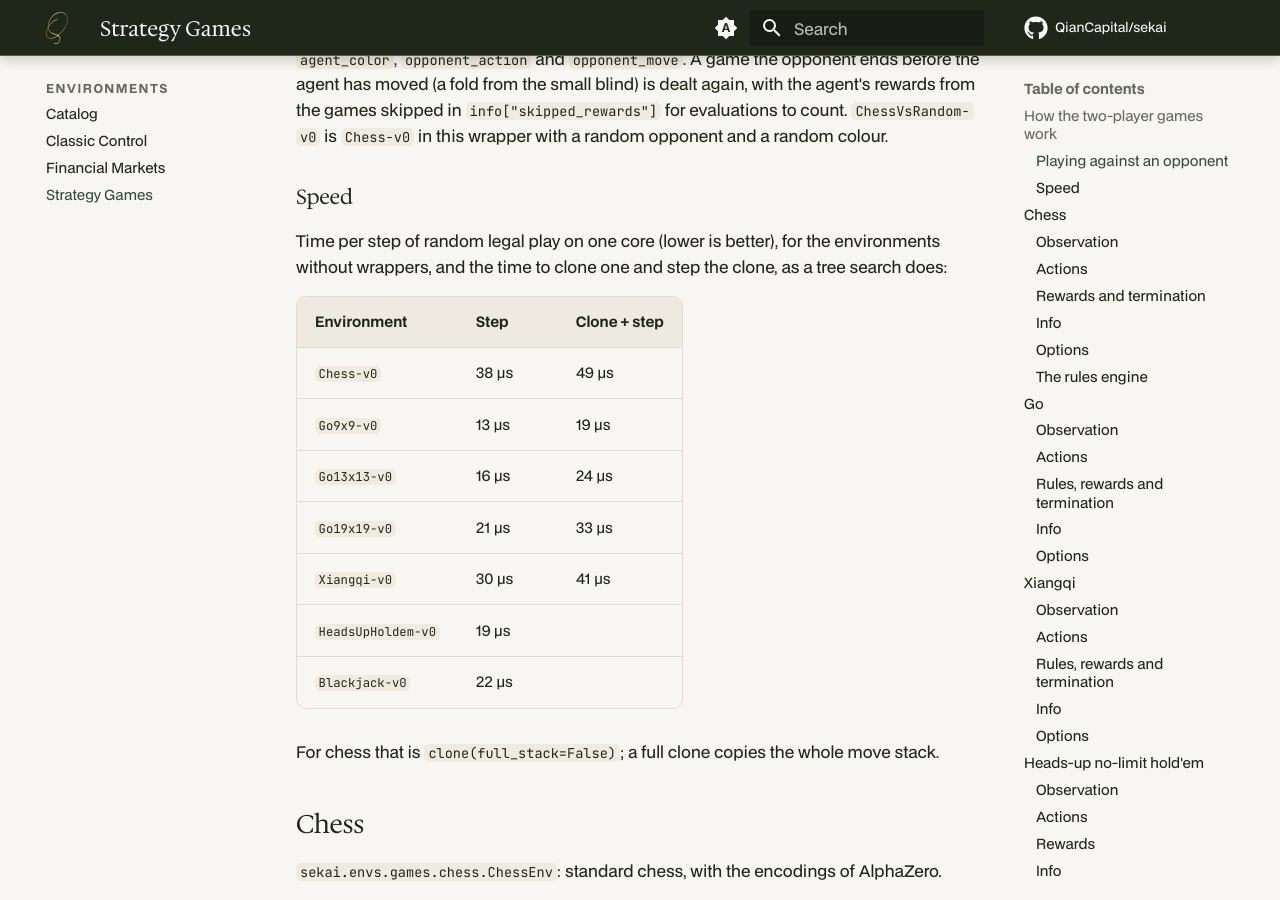
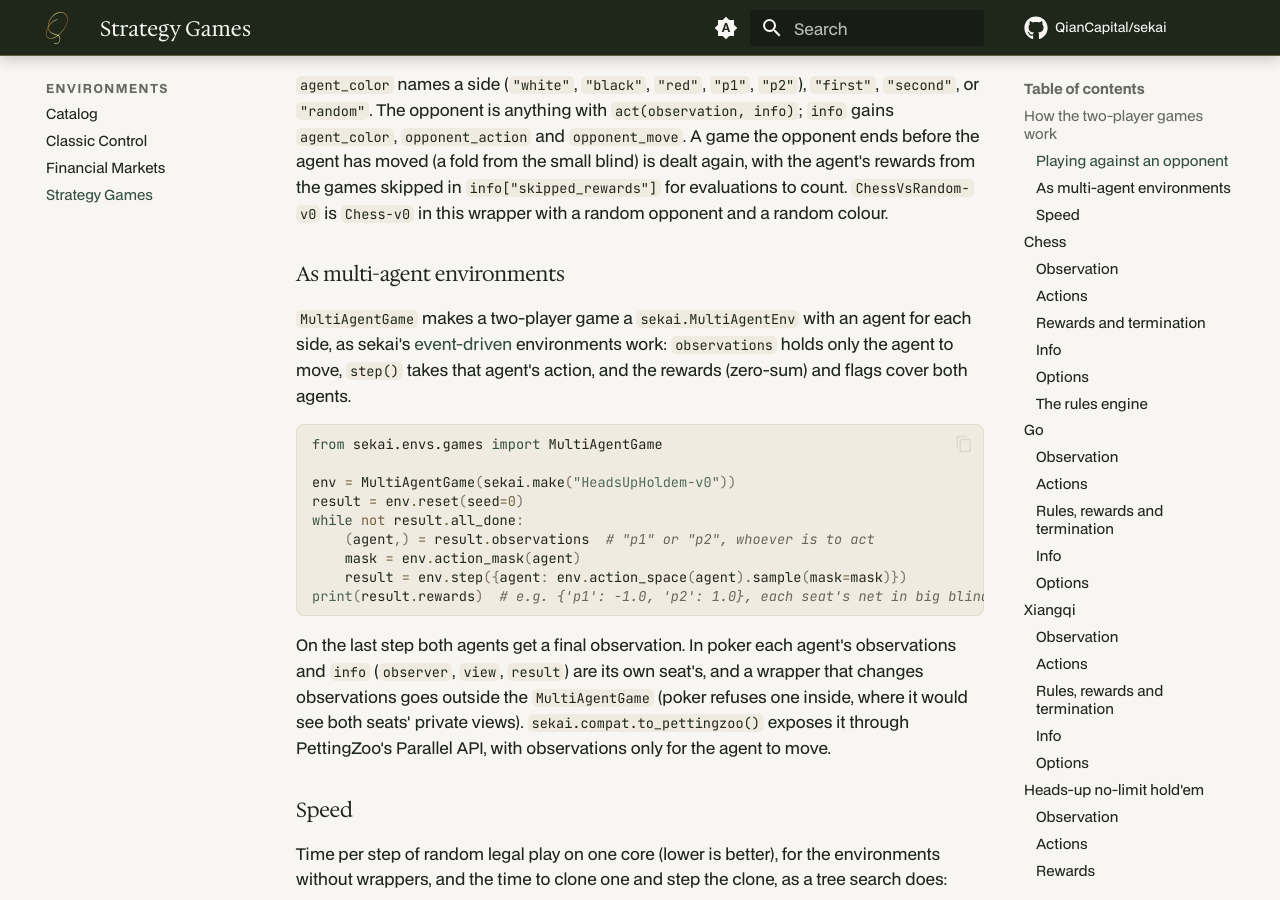
Before and after one commit to QianCapital/sekai, an MkDocs documentation site: the page built from docs/environments/games.md, in a window 1280 px wide and 900 px high, scrolled down 2703 px. Built offline with MkDocs 1.6.1 and Material for MkDocs 9.7.7, drawn with Linux system fonts in a browser that asks for light colours; comment, search, counter and statistics services are not loaded; some of the changed text lies outside the part shown.

Commit message:
Docs and CHANGELOG: illegal_action="lose" everywhere, and MultiAgentGame
The games page describes the forfeit in each game (and its options signatures show it)
and has a section on MultiAgentGame; the self-play guide shows an unmasked PPO on a
game built with illegal_action="lose" and two learners through MultiAgentGame; the
multi-agent guide points to it as an event-driven environment; the API reference lists
it; the README mentions both; and the CHANGELOG's 0.3.1 entry has them, with the
source distribution's new contents.

Co-Authored-By: Claude Opus 5.5 <noreply@anthropic.com>

````diff
--- a/docs/environments/games.md
+++ b/docs/environments/games.md
@@ -35,11 +35,14 @@ play both sides and let tree search work on the environment directly:
   [action-mask convention](../guide/training.md#action-masks-maskableppo), which
   `sekai.check_env`, `action_space.sample(mask=...)` and MaskablePPO understand; through
   wrappers such as `TimeLimit`, `sekai.get_action_mask(env)` finds it), and
-  `info["legal_actions"]` lists them. An illegal action raises `IllegalMove` (chess and
-  xiangqi can instead forfeit the game with `illegal_action="lose"`), so checkers that
-  step with unmasked random actions, such as gymnasium's and Stable-Baselines3's
+  `info["legal_actions"]` lists them. An illegal action raises `IllegalMove`, so checkers
+  that step with unmasked random actions, such as gymnasium's and Stable-Baselines3's
   `check_env`, stop at the first illegal one: check the games with `sekai.check_env` (or
-  `sekai check`), which samples within the mask.
+  `sekai check`), which samples within the mask. Or build any game with
+  `illegal_action="lose"`, and an illegal action loses instead: the game for the mover
+  (reward `-1`, `info["illegal_action"]` set) in chess, go and xiangqi, the hand (a fold)
+  in poker, and the round's stake in blackjack. Learners without masks and gymnasium's
+  checkers then run on every game.
 - **A reset can start where the game is over.** A `fen`, or `moves` replayed, may reach
   the end of a game (mate, stalemate, two passes): the reset returns that position with
   no legal moves, so check `env.done` (or `info["termination"]`) before stepping.
@@ -87,6 +90,31 @@ ends before the agent has moved (a fold from the small blind) is dealt again, wi
 agent's rewards from the games skipped in `info["skipped_rewards"]` for evaluations to
 count. `ChessVsRandom-v0` is `Chess-v0` in this wrapper with a random opponent and a
 random colour.
+
+### As multi-agent environments
+
+`MultiAgentGame` makes a two-player game a `sekai.MultiAgentEnv` with an agent for each
+side, as sekai's [event-driven](../guide/multi-agent.md#event-driven-environments)
+environments work: `observations` holds only the agent to move, `step()` takes that
+agent's action, and the rewards (zero-sum) and flags cover both agents.
+
+```python
+from sekai.envs.games import MultiAgentGame
+
+env = MultiAgentGame(sekai.make("HeadsUpHoldem-v0"))
+result = env.reset(seed=0)
+while not result.all_done:
+    (agent,) = result.observations  # "p1" or "p2", whoever is to act
+    mask = env.action_mask(agent)
+    result = env.step({agent: env.action_space(agent).sample(mask=mask)})
+print(result.rewards)  # e.g. {'p1': -1.0, 'p2': 1.0}, each seat's net in big blinds
+```
+
+On the last step both agents get a final observation. In poker each agent's
+observations and `info` (`observer`, `view`, `result`) are its own seat's, and a wrapper
+that changes observations goes outside the `MultiAgentGame` (poker refuses one inside,
+where it would see both seats' private views). `sekai.compat.to_pettingzoo()` exposes it
+through PettingZoo's Parallel API, with observations only for the agent to move.
 
 ### Speed
 
@@ -205,7 +233,9 @@ Captures, then suicide is illegal; positional superko (no earlier stone configur
 recur; `superko=False` keeps only simple ko). Two consecutive passes end the game
 (`terminated`), and `max_moves` plies (default `3 N²`) cut it short (`truncated`); either
 way it is scored by Tromp-Taylor area scoring with `komi` (default 7.5) for White, and the
-reward is `+1`/`-1`/`0` for the player who just moved. No dead stones are removed inside
+reward is `+1`/`-1`/`0` for the player who just moved (with `illegal_action="lose"`, an
+illegal move loses: `-1`, result `"W+F"` or `"B+F"`, termination `"illegal move"`). No dead
+stones are removed inside
 the environment, as in zero-knowledge training; `scoring.final_score(env)` estimates
 them with playouts for people.
 
@@ -215,12 +245,12 @@ them with playouts for people.
 (a vertex, `"pass"` or `None`), `ply`, `captures` (stones captured by each colour),
 `passes` (consecutive), `komi`, `result` (`"*"`, then `"B+3.5"`, `"W+0.5"` or `"Draw"`)
 and `winner`; once over also `score` (each side's points) and `termination`
-(`"two passes"` or `"max moves"`).
+(`"two passes"`, `"max moves"` or `"illegal move"`).
 
 ### Options
 
 ```python
-GoEnv(size=9, komi=7.5, history_length=8, max_moves=None, superko=True)
+GoEnv(size=9, komi=7.5, history_length=8, max_moves=None, superko=True, illegal_action="raise")
 env.reset(options={"komi": 6.5, "handicap": 4})        # 2-9 stones on the star points
 env.reset(options={"moves": ["D4", "F6", "pass"]})      # replay moves (vertices or actions)
 env.reset(options={"board": board_string, "to_play": "white"})  # set up a position
@@ -301,7 +331,8 @@ two pots, and all-in. Sizes that are not legal (or would repeat a smaller one) a
 
 `0` until the hand ends, then the net chips won by the seat that just acted, in big
 blinds; `info["payoffs"]` holds both seats'. From the other seat's side the reward is the
-negative.
+negative. With `illegal_action="lose"` an illegal action folds the hand for the seat (even
+where checking was free), which loses what it has put in.
 
 ### Info
 
@@ -312,7 +343,7 @@ observer's `SeatView`: everything that seat may know), `last_action` and `result
 ### Options
 
 ```python
-HoldemEnv(small_blind=50, big_blind=100, stack=10_000, history_length=0)
+HoldemEnv(small_blind=50, big_blind=100, stack=10_000, history_length=0, illegal_action="raise")
 env.reset(options={"button": 0, "stacks": (5_000, 15_000)})  # seat 0 on the button
 env.reset(options={"deck": "AsKs QhQd 2c7d9h Th 3s"})  # seat 0, seat 1, flop, turn, river
 ```
@@ -347,7 +378,10 @@ times the table minimum, set by `bet_levels`) for the betting phase.
 ### Rewards
 
 `0` until the round is settled, then the round's net in units of the table minimum (a
-natural at the minimum bet is `+1.5`).
+natural at the minimum bet is `+1.5`). With `illegal_action="lose"` an illegal action
+loses the round's stake: every hand in play is lost (`BlackjackTable.forfeit()`), and one
+before the bet loses the smallest bet level with no cards dealt, so that an illegal action
+never costs less than a round.
 
 ### Info
 
@@ -358,7 +392,7 @@ table), `round_no` and `bankroll`; `rebuy` after a reset, and once the round is
 ### Options
 
 ```python
-BlackjackEnv(rules=Rules(), bankroll=1000, bet_levels=(1, 2, 4, 8))
+BlackjackEnv(rules=Rules(), bankroll=1000, bet_levels=(1, 2, 4, 8), illegal_action="raise")
 env.reset(options={"keep_bankroll": True})  # or {"bankroll": 500}, {"new_shoe": True}
 ```
 
````
Also changed, not shown: CHANGELOG.md (+15 -0 lines), README.md (+4 -2 lines), docs/api/envs.md (+2 -0 lines), docs/guide/games.md (+31 -0 lines), docs/guide/multi-agent.md (+4 -0 lines).
